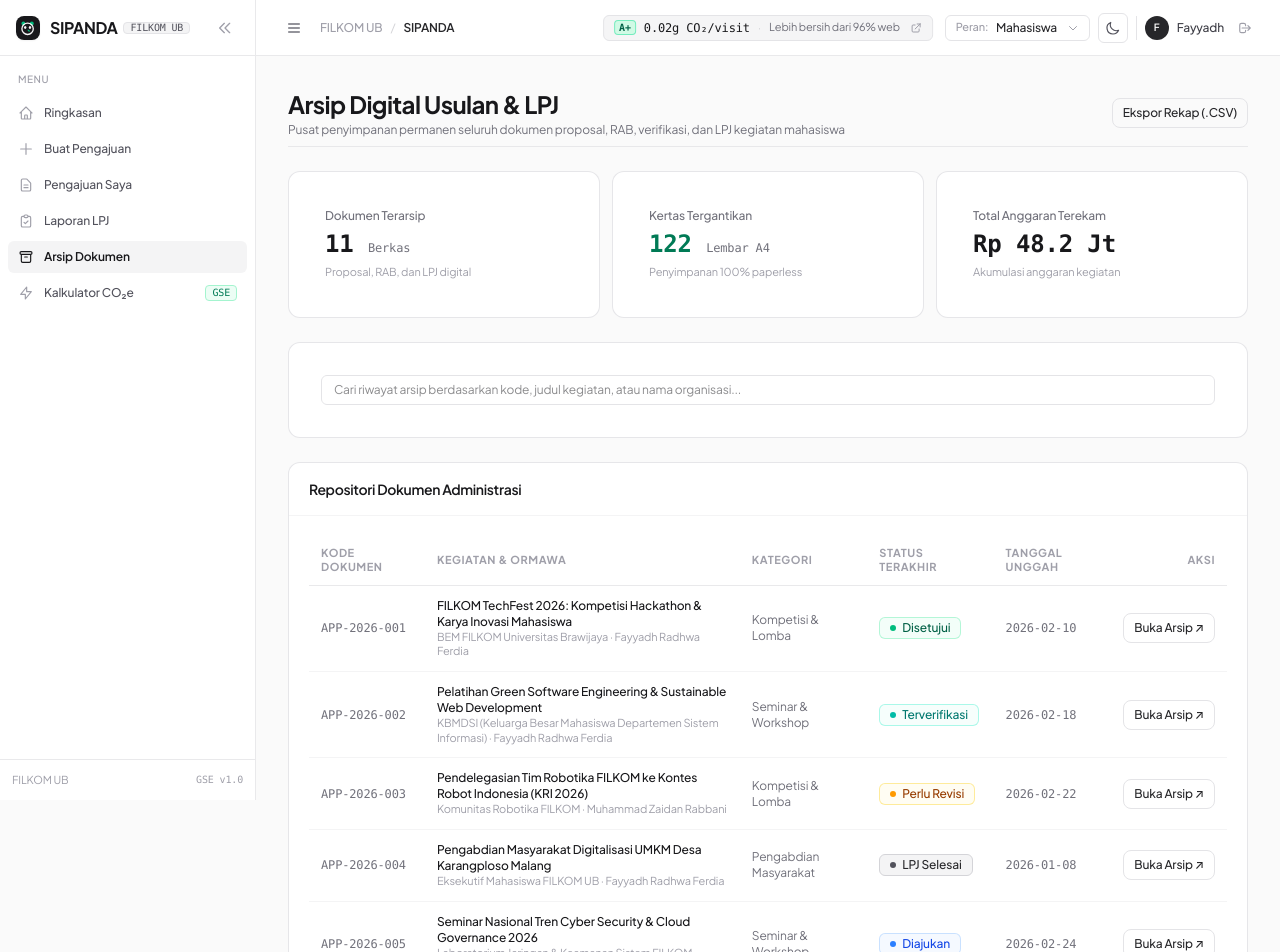
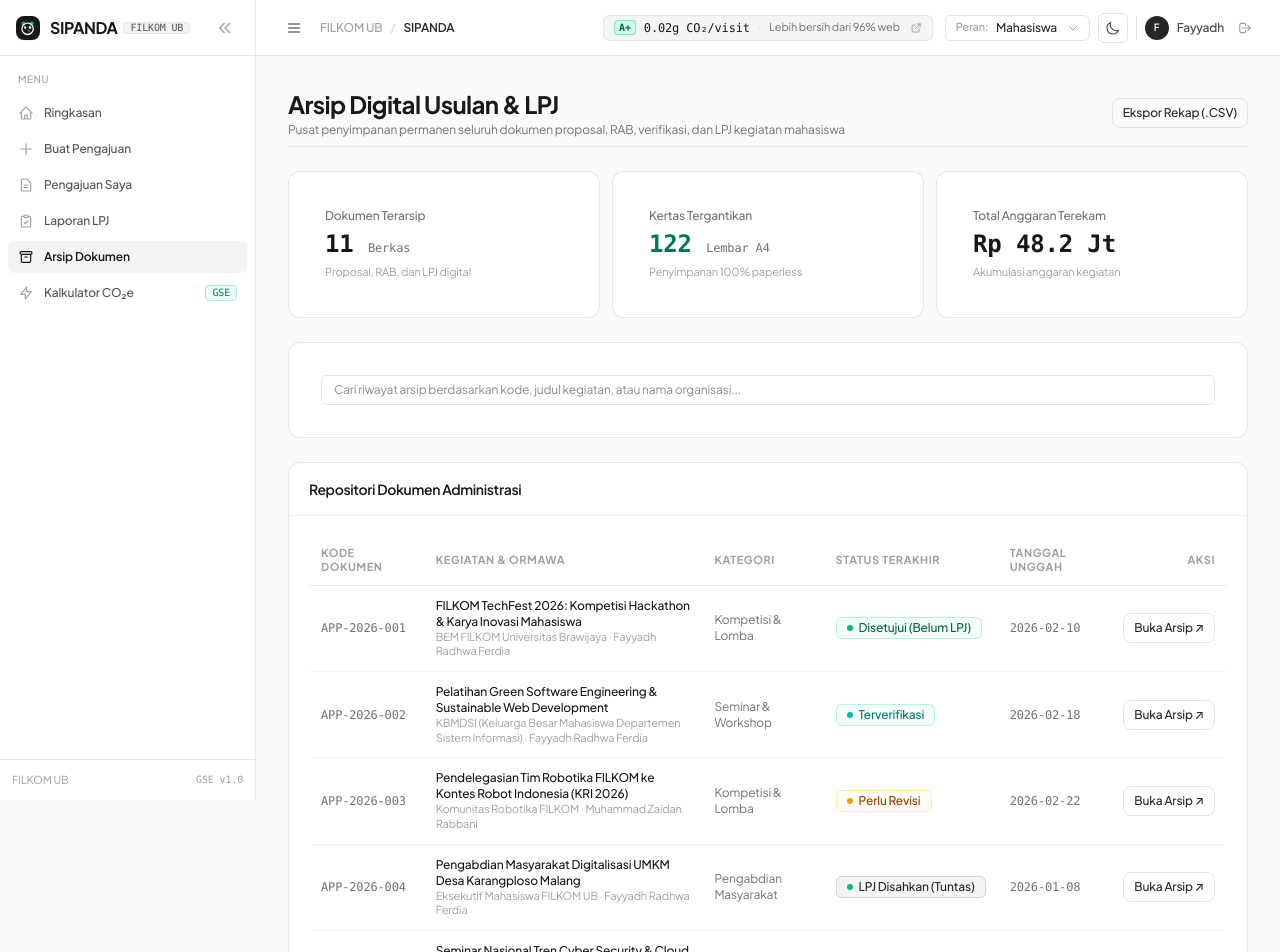
Before and after one commit to bilsinteta/sipanda, a Next.js app in the folder app/: page /dashboard/arsip in a window 1280 px wide. Shown: the top 952 px of the page. Built offline with nearby package versions, Linux system fonts and the light colour scheme.

Commit message:
feat: distinguish proposal status between unuploaded LPJ and pending LPJ verification

```diff
--- a/app/src/app/dashboard/arsip/page.tsx
+++ b/app/src/app/dashboard/arsip/page.tsx
@@ -144,7 +144,7 @@ export default function ArsipPage() {
                       {app.activity_category}
                     </td>
                     <td className="py-3 px-3 whitespace-nowrap">
-                      <Badge status={app.status} />
+                      <Badge status={app.status} lpj={app.lpj} />
                     </td>
                     <td className="py-3 px-3 font-mono text-zinc-500 whitespace-nowrap">
                       {app.created_at.split('T')[0]}
--- a/app/src/app/dashboard/lpj/page.tsx
+++ b/app/src/app/dashboard/lpj/page.tsx
@@ -37,7 +37,7 @@ export default function LpjPage() {
 
   // 2. LPJ yang sudah diunggah tapi BELUM diverifikasi tuntas oleh verifikator
   const waitingVerifyLpj = applications.filter(
-    (app) => app.status === 'approved' && app.lpj && !app.lpj.is_verified
+    (app) => (app.status === 'lpj_submitted' || app.status === 'approved') && app.lpj && !app.lpj.is_verified
   );
 
   // 3. LPJ yang sudah diverifikasi dan berstatus tuntas
--- a/app/src/app/dashboard/page.tsx
+++ b/app/src/app/dashboard/page.tsx
@@ -20,12 +20,15 @@ export default function DashboardPage() {
   });
 
   const totalApprovedFunds = applications
-    .filter((a) => a.status === 'approved' || a.status === 'completed')
+    .filter((a) => a.status === 'approved' || a.status === 'lpj_submitted' || a.status === 'completed')
     .reduce((sum, a) => sum + Number(a.amount_requested), 0);
 
   const pendingVerificationCount = applications.filter((a) => a.status === 'submitted').length;
   const pendingApprovalCount = applications.filter((a) => a.status === 'verified').length;
   const needsRevisionCount = applications.filter((a) => a.status === 'revision_needed').length;
+  const pendingLpjVerifyCount = applications.filter(
+    (a) => a.status === 'lpj_submitted' || (a.status === 'approved' && a.lpj && !a.lpj.is_verified)
+  ).length;
   const completedLpjCount = applications.filter((a) => a.status === 'completed').length;
 
   const totalSheetsSaved = applications.reduce((sum, a) => sum + (a.estimated_paper_sheets || 20), 0);
@@ -171,7 +174,8 @@ export default function DashboardPage() {
               <option value="submitted">Diajukan ({applications.filter((a) => a.status === 'submitted').length})</option>
               <option value="verified">Terverifikasi ({applications.filter((a) => a.status === 'verified').length})</option>
               <option value="revision_needed">Perlu Revisi ({needsRevisionCount})</option>
-              <option value="approved">Disetujui ({applications.filter((a) => a.status === 'approved').length})</option>
+              <option value="approved">Disetujui (Belum LPJ) ({applications.filter((a) => a.status === 'approved' && !a.lpj).length})</option>
+              <option value="lpj_submitted">Menunggu Verifikasi LPJ ({pendingLpjVerifyCount})</option>
               <option value="completed">LPJ Selesai ({completedLpjCount})</option>
             </select>
           }
@@ -224,7 +228,7 @@ export default function DashboardPage() {
                         Rp {Number(app.amount_requested).toLocaleString('id-ID')}
                       </td>
                       <td className="py-3 px-3 whitespace-nowrap">
-                        <Badge status={app.status} />
+                        <Badge status={app.status} lpj={app.lpj} />
                       </td>
                       <td className="py-3 px-3 font-mono text-zinc-500 whitespace-nowrap">
                         {app.target_date}
--- a/app/src/app/dashboard/pengajuan/page.tsx
+++ b/app/src/app/dashboard/pengajuan/page.tsx
@@ -99,9 +99,10 @@ export default function PengajuanListPage() {
                 <option value="submitted">Diajukan</option>
                 <option value="verified">Terverifikasi</option>
                 <option value="revision_needed">Perlu Revisi</option>
-                <option value="approved">Disetujui</option>
+                <option value="approved">Disetujui (Belum LPJ)</option>
+                <option value="lpj_submitted">Menunggu Verifikasi LPJ</option>
                 <option value="rejected">Ditolak</option>
-                <option value="completed">LPJ Selesai</option>
+                <option value="completed">LPJ Selesai (Tuntas)</option>
               </select>
             </div>
           </div>
@@ -163,7 +164,7 @@ export default function PengajuanListPage() {
                         Rp {Number(app.amount_requested).toLocaleString('id-ID')}
                       </td>
                       <td className="py-3 px-3 whitespace-nowrap">
-                        <Badge status={app.status} />
+                        <Badge status={app.status} lpj={app.lpj} />
                       </td>
                       <td className="py-3 px-3 font-mono text-zinc-500 whitespace-nowrap">
                         {app.estimated_paper_sheets} lembar
--- a/app/src/app/dashboard/persetujuan/page.tsx
+++ b/app/src/app/dashboard/persetujuan/page.tsx
@@ -13,7 +13,7 @@ export default function PersetujuanPage() {
 
   const pendingApproval = applications.filter((app) => app.status === 'verified');
   const alreadyApproved = applications.filter(
-    (app) => app.status === 'approved' || app.status === 'completed'
+    (app) => app.status === 'approved' || app.status === 'lpj_submitted' || app.status === 'completed'
   );
 
   const totalPendingAmount = pendingApproval.reduce(
--- a/app/src/app/dashboard/verifikasi/page.tsx
+++ b/app/src/app/dashboard/verifikasi/page.tsx
@@ -16,7 +16,7 @@ export default function VerifikasiPage() {
   );
 
   const pendingLpjCount = applications.filter(
-    (app) => app.status === 'approved' && app.lpj && !app.lpj.is_verified
+    (app) => (app.status === 'lpj_submitted' || app.status === 'approved') && app.lpj && !app.lpj.is_verified
   ).length;
 
   return (
@@ -111,7 +111,7 @@ export default function VerifikasiPage() {
                         {app.target_date}
                       </td>
                       <td className="py-3 px-3 whitespace-nowrap">
-                        <Badge status={app.status} />
+                        <Badge status={app.status} lpj={app.lpj} />
                       </td>
                       <td className="py-3 px-3 text-right whitespace-nowrap">
                         <Link href={`/dashboard/pengajuan/${app.id}`}>
--- a/app/src/components/ui/Badge.tsx
+++ b/app/src/components/ui/Badge.tsx
@@ -1,12 +1,13 @@
 import React from 'react';
-import { ApplicationStatus } from '@/lib/types';
+import { ApplicationStatus, AccountabilityReport } from '@/lib/types';
 
 interface BadgeProps {
   status: ApplicationStatus;
   size?: 'sm' | 'md';
+  lpj?: AccountabilityReport;
 }
 
-export const Badge: React.FC<BadgeProps> = ({ status, size = 'md' }) => {
+export const Badge: React.FC<BadgeProps> = ({ status, size = 'md', lpj }) => {
   const configs: Record<
     ApplicationStatus,
     { label: string; bg: string; text: string; dot: string; border: string }
@@ -40,11 +41,18 @@ export const Badge: React.FC<BadgeProps> = ({ status, size = 'md' }) => {
       border: 'border-teal-200/80 dark:border-teal-800/60',
     },
     approved: {
-      label: 'Disetujui',
+      label: 'Disetujui (Belum LPJ)',
       bg: 'bg-emerald-50/60 dark:bg-emerald-950/40',
       text: 'text-emerald-800 dark:text-emerald-300',
       dot: 'bg-emerald-500',
       border: 'border-emerald-200/80 dark:border-emerald-800/60',
+    },
+    lpj_submitted: {
+      label: 'Menunggu Verifikasi LPJ',
+      bg: 'bg-purple-50/70 dark:bg-purple-950/40',
+      text: 'text-purple-700 dark:text-purple-300',
+      dot: 'bg-purple-500 animate-pulse',
+      border: 'border-purple-200/80 dark:border-purple-800/60',
     },
     rejected: {
       label: 'Ditolak',
@@ -54,23 +62,41 @@ export const Badge: React.FC<BadgeProps> = ({ status, size = 'md' }) => {
       border: 'border-rose-200/80 dark:border-rose-800/60',
     },
     completed: {
-      label: 'LPJ Selesai',
+      label: 'LPJ Disahkan (Tuntas)',
       bg: 'bg-zinc-100 dark:bg-zinc-800/80',
       text: 'text-zinc-800 dark:text-zinc-200',
-      dot: 'bg-zinc-600 dark:bg-zinc-400',
+      dot: 'bg-emerald-500',
       border: 'border-zinc-300 dark:border-zinc-700',
     },
   };
 
-  const config = configs[status] || configs.draft;
+  // Resolve status presentation based on LPJ state
+  let resolvedStatus = status;
+  let customLabel: string | null = null;
+
+  if (status === 'approved' || status === 'lpj_submitted') {
+    if (lpj && !lpj.is_verified) {
+      if (lpj.verification_notes) {
+        resolvedStatus = 'revision_needed';
+        customLabel = 'Perlu Revisi LPJ';
+      } else {
+        resolvedStatus = 'lpj_submitted';
+      }
+    } else if (lpj && lpj.is_verified) {
+      resolvedStatus = 'completed';
+    }
+  }
+
+  const config = configs[resolvedStatus] || configs.draft;
   const sizeClasses = size === 'sm' ? 'px-2 py-0.5 text-[11px]' : 'px-2.5 py-0.5 text-xs';
+  const labelToDisplay = customLabel || config.label;
 
   return (
     <span
       className={`inline-flex items-center gap-1.5 font-medium rounded-md border ${config.bg} ${config.text} ${config.border} ${sizeClasses}`}
     >
       <span className={`w-1.5 h-1.5 rounded-full ${config.dot}`} />
-      {config.label}
+      {labelToDisplay}
     </span>
   );
 };
--- a/app/src/lib/app-state.ts
+++ b/app/src/lib/app-state.ts
@@ -146,6 +146,7 @@ export function useAppState() {
       is_verified: false, // Menunggu pemeriksaan & pengesahan oleh Verifikator
     };
     updateApplication(id, {
+      status: 'lpj_submitted',
       lpj,
     });
   };
@@ -185,6 +186,7 @@ export function useAppState() {
         verification_notes: notes,
       };
       updateApplication(id, {
+        status: 'approved',
         lpj: updatedLpj,
         verifications: [
           ...(app.verifications || []),
--- a/app/src/lib/types.ts
+++ b/app/src/lib/types.ts
@@ -6,6 +6,7 @@ export type ApplicationStatus =
   | 'revision_needed'
   | 'verified'
   | 'approved'
+  | 'lpj_submitted'
   | 'rejected'
   | 'completed';
 
```
Also changed, not shown: app/src/app/dashboard/pengajuan/[id]/page.tsx (+8 -9 lines), 2 other files (tests, documents, lock files or other folders).
